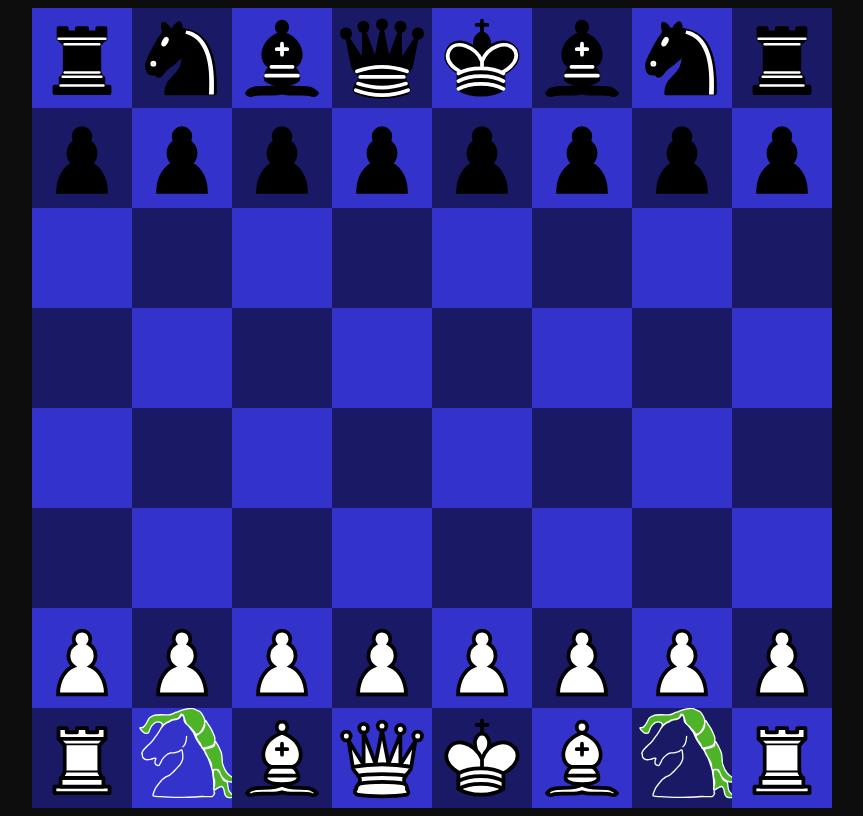
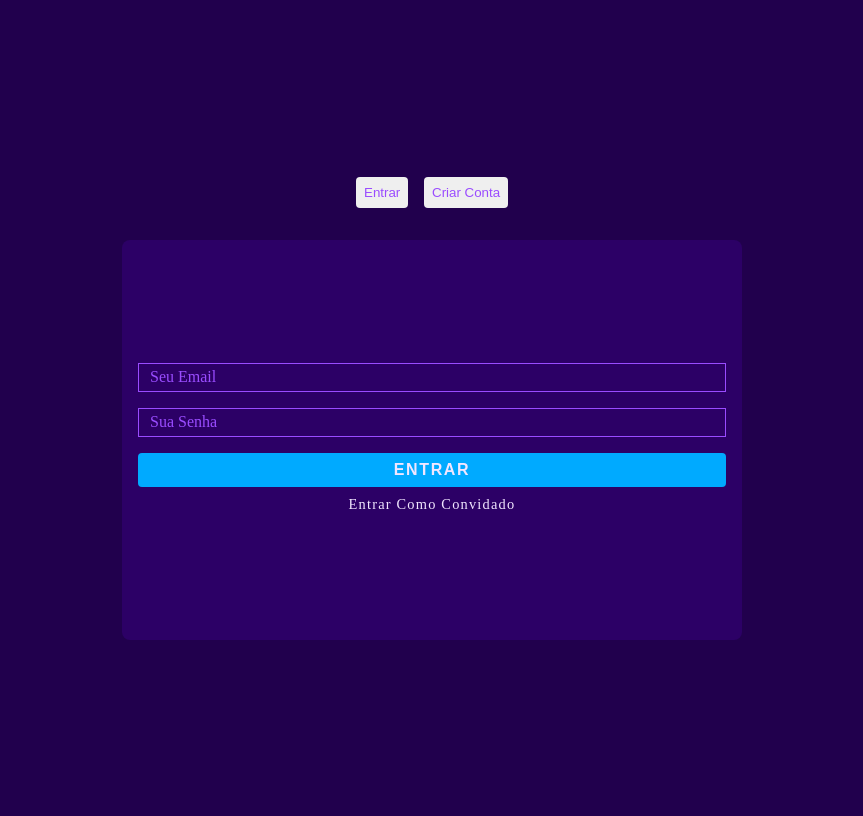
Before and after one commit to PATOLINODD/v2-versus-chess, a website with bundled scripts: page frontend/index.html in a window 1280 px wide. Shown: the whole page, without its empty margins (208-1071 px from the left). Built offline with nearby package versions, Linux system fonts and the light colour scheme; a web font is replaced by a local one.

Commit message:
update -> Implementing the login UI for enter the account and create a new one.

```diff
--- /dev/null
+++ b/frontend/components/AbstractComponent.js
@@ -0,0 +1,37 @@
+export class AbstractComponent extends HTMLElement {
+
+    static name = "abstract-component";
+    static observedAttributes = [];
+
+    constructor(){
+        super();
+        this.attachShadow({ mode: "open" });
+        this.html = String.raw;
+        this.css = String.raw;
+    }
+
+    connectedCallback(){
+        this.shadowRoot.innerHTML = `
+            <style>${this.styles()}</style>
+            ${this.render()}
+        `;
+        this.update();
+    }
+
+    update() {}
+
+    render() {
+        throw new Error("This method must be implemented");
+    }
+
+    styles(){
+        return ``;
+    }
+
+    static define(ClassComponent) {
+        const tagName = ClassComponent.name;
+        if(customElements.get(tagName)) throw new Error("Trying to define a tagName that already exists. Please, review the source code.");
+
+        customElements.define(tagName, ClassComponent);
+    }
+}
--- /dev/null
+++ b/frontend/components/AbstractFormComponent.js
@@ -0,0 +1,14 @@
+import { AbstractComponent } from "./AbstractComponent.js";
+
+export class AbstractFormComponent extends AbstractComponent {
+
+    static name = "abstract-form";
+    static observedAttributes = [];
+
+    static formAssociated = true;
+
+    constructor() {
+        super();
+        this._internals = this.attachInternals();
+    }
+}
--- /dev/null
+++ b/frontend/components/Pato-floatingInput-component.js
@@ -0,0 +1,103 @@
+import { AbstractFormComponent } from "./AbstractFormComponent.js";
+
+export class PatoFloatingInputComponent extends AbstractFormComponent {
+
+    static name = "pato-floating-input";
+    static observedAttributes = ["label", "type"]
+
+    constructor() {
+        super();
+    }
+
+    update() {}
+
+    render() {
+        const label = this.getAttribute("label") || "Type Here";
+        const type = this.getAttribute("type") || "text"
+        return this.html`
+            <input id="${this.id}" type="${type}" placeholder=" ">
+            <label for="${this.id}">${label}</label>
+        `;
+    }
+
+    styles() {
+        return this.css`
+            * {
+                box-sizing: border-box;
+            }
+
+            :host, input {
+                width: 100%;
+            }
+
+            :host {
+                position: relative;
+                background-color: var(--bg);
+                color: var(--text);
+                transition: all .3s ease-out;
+            }
+
+            :host(:hover) {
+                transform: scale(1.05);
+            }
+
+            :host(:hover) input:not(:focus) {
+                border-color: var(--primary-color);
+            }
+
+            :host(:hover) label,
+            :host(:hover) input:not(:focus):not(:placeholder-shown) + label {
+                color: var(--primary-color);
+            }
+
+            input, label {
+                transition: all .3s ease-out;
+            }
+
+            input {
+                padding: 0.5rem 1rem 0.25rem;
+                outline: none;
+                border: var(--border);
+                border-color: var(--text-muted, hsl(0 0% 70%));
+                background: transparent;
+                color: var(--text);
+
+
+                &:focus {
+                    border: 1px solid var(--primary-color);
+                }
+
+                &:not(:focus):not(:placeholder-shown) {
+                    border-bottom: 1px solid var(--primary-color);
+                }
+            }
+
+
+            label {
+                position: absolute;
+                top: 50%;
+                left: 0.5rem;
+                padding: 0.25rem;
+                width: max-content;
+                color: var(--text-muted, hsl(0 0% 70%));
+                transform: translateY(-50%);
+                transform-origin: left;
+
+                pointer-events: none;
+            }
+
+            input:focus + label,
+            input:not(:placeholder-shown) + label
+            {
+                top: 0;
+                transform: translateY(-50%) scale(0.8);
+                color: var(--primary-color, hsl(40 100% 50%));
+                background-color: inherit;
+            }
+
+            input:not(:focus):not(:placeholder-shown) + label {
+                color: var(--text-muted);
+            }
+        `;
+    }
+}
--- /dev/null
+++ b/frontend/components/initComponents.js
@@ -0,0 +1,6 @@
+import { AbstractComponent } from "./AbstractComponent.js";
+
+import { PatoFloatingInputComponent } from "./Pato-floatingInput-component.js";
+
+
+AbstractComponent.define(PatoFloatingInputComponent);
--- a/frontend/index.css
+++ b/frontend/index.css
@@ -1,3 +1,6 @@
+@import url('https://fonts.googleapis.com/css2?family=Playpen+Sans:wght@100..800&family=Schoolbell&family=Sour+Gummy:ital,wght@0,100..900;1,100..900&display=swap');
+
+
 body {
     display: flex;
     justify-content: center;
@@ -8,9 +11,65 @@ body {
 }
 
 :root {
-    --arrow-color: hsl(50, 100%, 40%);
+    --bg-dark: hsl(266, 100%, 15%);
+    --bg: hsl(266 100% 20%);
+    --bg-light: hsl(266 100% 25%);
+
+    --text: hsl(266 100% 95%);
+    --text-muted: hsl(266 100% 65%);
+
+    --primary-color: hsl(200 100% 50%);
+    --secondary-color: hsl(298 100% 70% / 1);
+
+    --success: hsl(138, 100%, 50%);
+    --warning: hsl(71, 100%, 50%);
+    --danger: hsl(0, 100%, 50%);
+
+    --border-style: solid;
+    --border-size: 1px;
+    --border-color: var(--secondary-color);
+    --border: var(--border-size) var(--border-style) var(--border-color);
+
+    --card-radius: .5rem;
+    --button-radius: 0.25rem;
+    --circle: 50%;
+
+    --title-font: "Sour Gummy", sans-serif;
+    --subtitle-font: "Schoolbell", cursive;
+    --primary-font: "Playpen Sans", cursive;
+
+    --thin: 100;
+    --extra-light: 200;
+    --light: 300;
+    --regular: 400;
+    --medium: 500;
+    --semi-bold: 600;
+    --bold: 700;
+    --extra-bold: 800;
+    --bolder: 900;
 }
 
 svg {
     transition: all .3s ease-out;
 }
+
+a {
+    text-decoration: none;
+    color: var(--text);
+    text-align: center;
+    cursor: pointer;
+    transition: all .3s ease-out;
+    font-size: 1.5rem;
+    transform: scale(0.6);
+    letter-spacing: 0.125rem;
+
+    &:hover {
+        transform: translateY(-5px) scale(0.8);
+        color: var(--secondary-color);
+        text-decoration: underline;
+    }
+}
+
+a:hover + button[type='submit'] {
+    transform: scale(0.9);
+}
--- a/frontend/index.html
+++ b/frontend/index.html
@@ -1,45 +1,115 @@
 <!DOCTYPE html>
 <html lang="en">
-
 <head>
     <meta charset="UTF-8">
     <meta name="viewport" content="width=device-width, initial-scale=1.0">
     <title>Versus Chess</title>
 
-    <script type="module" src="./index.js"></script>
+    <link rel="stylesheet" href="./index.css">
+    <link rel="stylesheet" href="./styles/shared/flex.css">
+    <link rel="stylesheet" href="./styles/components/button.css">
 
-    <link rel="stylesheet" href="./index.css">
+    <style>
+
+        * {
+            box-sizing: border-box;
+        }
+
+        body {
+            padding: 0 3rem;
+        }
+
+        main {
+            display: flex;
+            justify-content: flex-start;
+            align-items: center;
+            overflow: hidden;
+            height: 50dvh;
+        }
+
+        form {
+            padding: 1rem;
+            min-width: 100%;
+            height: 100%;
+            will-change: transform;
+            border-radius: var(--card-radius);
+
+            background-color: var(--bg);
+            color: var(--text);
+        }
+
+        form > * {
+            width: 100%;
+        }
+
+        form input {
+            background-color: var(--bg-light);
+        }
+    </style>
+
+
+    <!-- LOAD COMPONENTS -->
+
+    <script type="module" src="./components/initComponents.js"></script>
 </head>
+<body class="col gap-8">
+    <div class="flex justify-between align-center gap-4">
+        <button id="changeToLogin">Entrar</button><button id="changeTosignup">Criar Conta</button>
+    </div>
+    <main>
+        <form id="loginForm" class="flex justify-center align-center col gap-4">
+            <div class="flex col">
+                <pato-floating-input label="Seu Email"></pato-floating-input>
+            </div>
+            <div class="flex col">
+                <pato-floating-input label="Sua Senha" type="password"></pato-floating-input>
+            </div>
+            <div class="flex col-reverse gap-1">
+                <a>Entrar Como Convidado</a>
+                <button type="submit">ENTRAR</button>
+            </div>
+        </form>
+        <form id="signupForm" class="flex justify-center align-center col gap-4">
+            <pato-floating-input label="Seu Email"></pato-floating-input>
+            <pato-floating-input label="Seu Apelido"></pato-floating-input>
+            <pato-floating-input label="Sua Senha" type="password"></pato-floating-input>
+            <div class="flex col-reverse gap-1">
+                <a>Entrar Como Convidado</a>
+                <button type="submit">CADASTRAR</button>
+            </div>
+        </form>
+    </main>
 
-<body>
-    <div style="position: relative; width: 640px; height: 640px;" id="game-container">
-        <!-- Your existing canvas goes here -->
-        <canvas id="chessboard" style="position: absolute; top: 0; left: 0; z-index: 1;"></canvas>
+    <script>
+        let whichForm = "login";
+        const login = document.querySelector('#changeToLogin');
+        const signup = document.querySelector('#changeTosignup');
+        const forms = document.querySelectorAll('form')
 
-        <!-- The pieces container goes on top -->
-        <div id="pieces-layer"
-            style="position: absolute; top: 0; left: 0; width: 100%; height: 100%; z-index: 2; pointer-events: none;">
-        </div>
-
-        <!-- Z-index 2: The Move Hints Layer -->
-        <div id="hints-layer" style="position: absolute; top: 0; left: 0; width: 100%; height: 100%; z-index: 2; pointer-events: none;"></div>
-        <!-- Z-index 3: The SVG Arrow Layer -->
-        <svg id="arrow-layer"
-            style="position: absolute; top: 0; left: 0; width: 100%; height: 100%; z-index: 3; pointer-events: none;">
-            <!-- Define the arrowhead shape once in memory -->
-            <defs>
-                <!-- markerUnits="userSpaceOnUse" locks the size to exact pixels -->
-                <marker id="arrowhead" markerWidth="64" markerHeight="64" orient="auto"
-                    markerUnits="userSpaceOnUse">
-                    <!-- A precisely defined 40x40 pixel triangle -->
-                    <polygon id="head" points="0 0, 40 20, 0 40" fill="" />
-                </marker>
-            </defs>
-        </svg>
-
-    </div>
-    <!-- Z-index 5: The FX Animation Canvas -->
-    <canvas id="fx-layer" style="position: absolute; top: 0; left: 0; z-index: 5; pointer-events: none;"></canvas>
+        login.addEventListener('click', () => {
+            forms.forEach(form => {
+                form.animate(
+                    {
+                       transform: ["translateX(0)"]
+                    },
+                    {
+                        duration: 333, fill: 'forwards', easing: 'ease-out'
+                    }
+                )
+            })
+        })
+        signup.addEventListener('click', () => {
+            forms.forEach(form => {
+                form.animate(
+                    {
+                       transform: ["translateX(-100%)"]
+                    },
+                    {
+                        duration: 333, fill: 'forwards', easing: 'ease-out'
+                    }
+                )
+            })
+        })
+    </script>
 </body>
-
 </html>
--- /dev/null
+++ b/frontend/styles/components/button.css
@@ -0,0 +1,25 @@
+button {
+    border: none;
+    border-radius: var(--button-radius);
+    padding: 0.5rem;
+    transition: all .3s ease-out;
+    cursor: pointer;
+    color: var(--text-muted);
+    will-change: transform, letter-spacing;
+
+    &:hover {
+        transform: translateY(-5px) scale(1.05);
+    }
+}
+
+button[type='submit'] {
+    background-color: var(--primary-color);
+    color: var(--text);
+    font-size: 1rem;
+    font-weight: 700;
+    letter-spacing: 0.1rem;
+
+    &:hover {
+        letter-spacing: 0.25rem;
+    }
+}
--- /dev/null
+++ b/frontend/styles/shared/flex.css
@@ -0,0 +1,83 @@
+.flex {
+    display: flex;
+}
+
+.justify-center {
+    justify-content: center;
+}
+
+.justify-between {
+    justify-content: space-between;
+}
+
+.justify-around {
+    justify-content: space-around;
+}
+
+.justify-evenly {
+    justify-content: space-evenly;
+}
+
+.justify-end {
+    justify-content: flex-end;
+}
+
+.justify-start {
+    justify-content: flex-start;
+}
+
+.align-center {
+    align-items: center;
+}
+
+.align-baseline {
+    align-items: baseline;
+}
+
+.align-start {
+    align-items: flex-start;
+}
+
+.align-end {
+    align-items: flex-end;
+}
+
+.col {
+    flex-direction: column;
+}
+
+.col-reverse {
+    flex-direction: column-reverse;
+}
+
+.wrap {
+    flex-wrap: wrap;
+}
+
+.gap-1 {
+    gap: 0.25rem;
+}
+
+.gap-2 {
+    gap: 0.5rem;
+}
+
+.gap-3 {
+    gap: 0.75rem;
+}
+
+.gap-4 {
+    gap: 1rem;
+}
+.gap-5 {
+    gap: 1.25rem;
+}
+.gap-6 {
+    gap: 1.5rem;
+}
+.gap-7 {
+    gap: 1.75rem;
+}
+.gap-8 {
+    gap: 2rem;
+}
```
Also changed, not shown: frontend/account/game.html (added, +45 -0 lines), frontend/account/menu.html (added, +11 -0 lines), frontend/index.js (line endings or trailing spaces).
